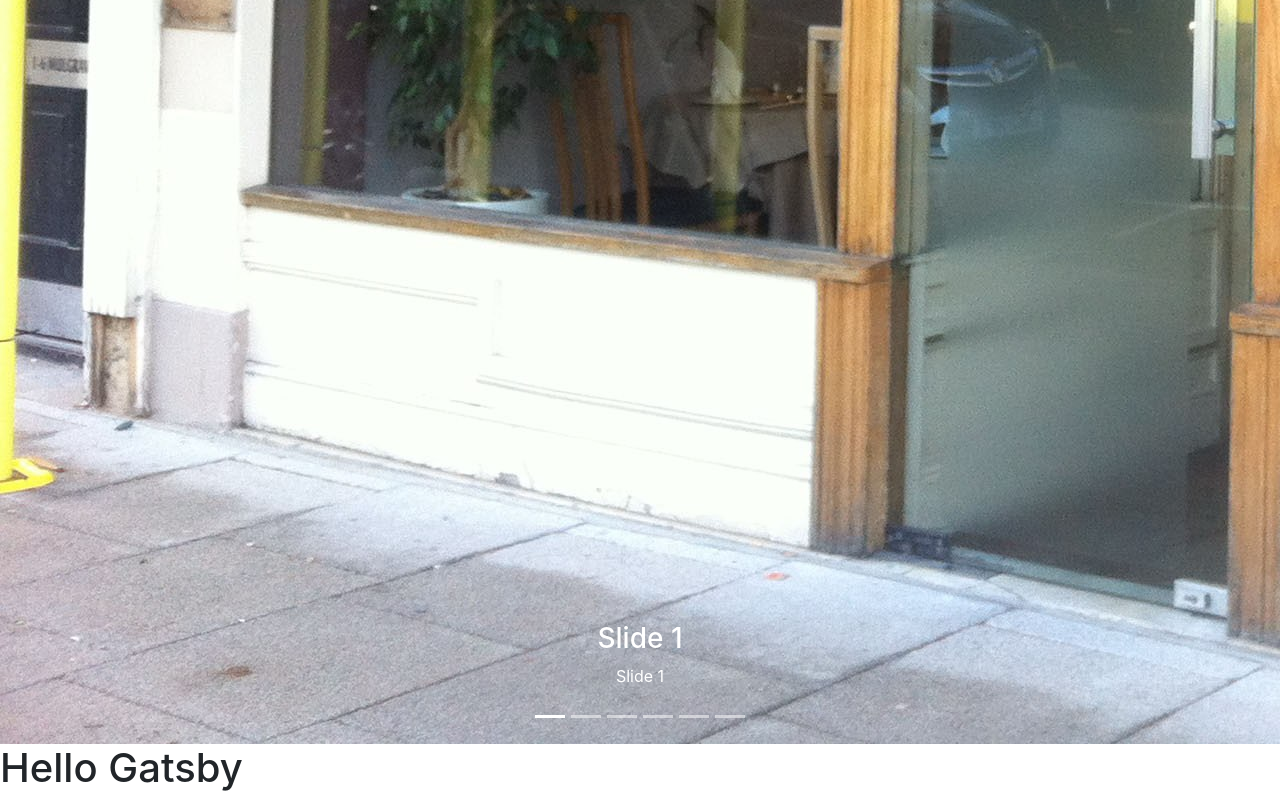
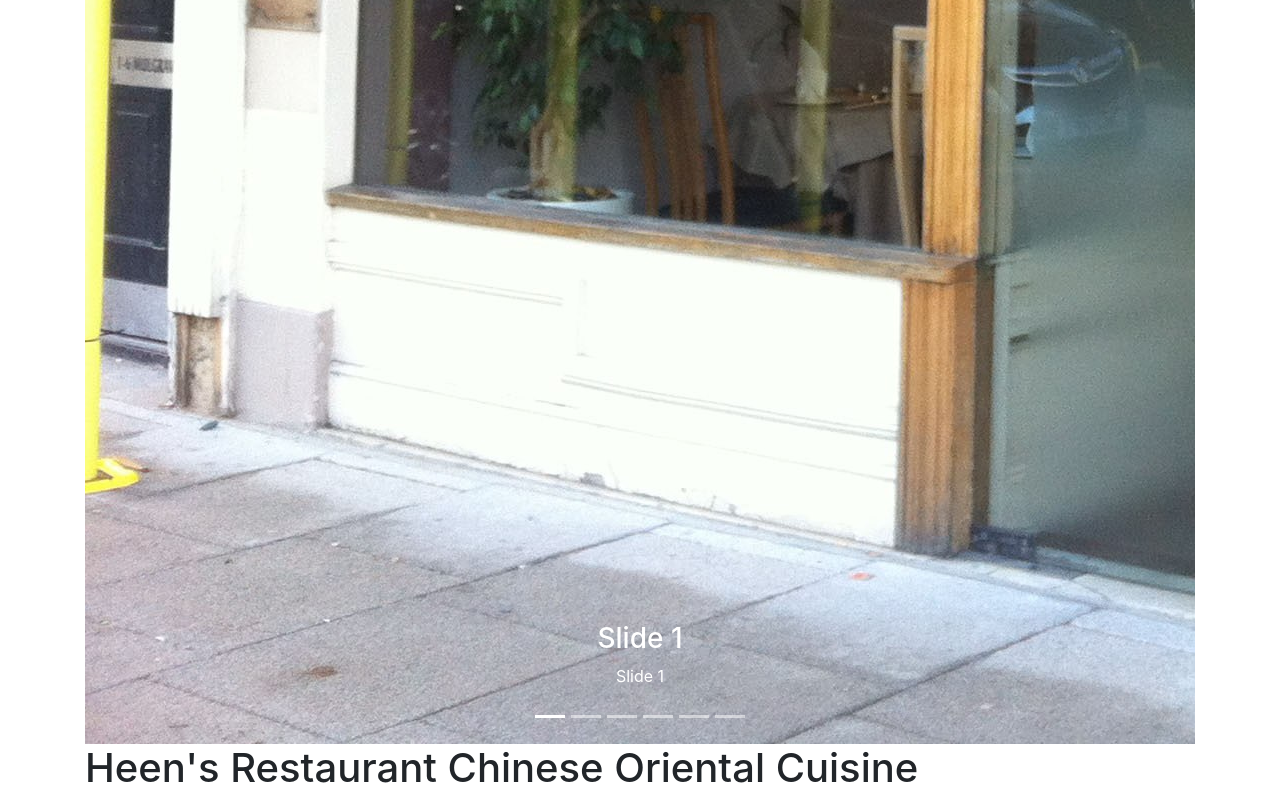
Before and after one commit to ThangTruongGit/heensrestaurant, a Gatsby site: page / in a window 1280 px wide. Shown: the part 1248-2048 px from the top of the page. Built offline with nearby package versions, Linux system fonts and the light colour scheme; Gatsby itself is replaced by a stand-in of ours.

Commit message:
Wrap content inside container

```diff
--- a/src/pages/index.js
+++ b/src/pages/index.js
@@ -1,4 +1,5 @@
 import React from 'react';
+import { Container } from 'reactstrap';
 
 import Layout from '../components/layout';
 import Carousel from '../components/carousel';
@@ -6,8 +7,10 @@ import Carousel from '../components/carousel';
 const IndexPage = () => {
     return (
         <Layout>
-            <Carousel />
-            <h1>Hello Gatsby</h1>
+            <Container>
+                <Carousel />
+                <h1>Heen's Restaurant Chinese Oriental Cuisine</h1>
+            </Container>
         </Layout>
     );
 }
```
